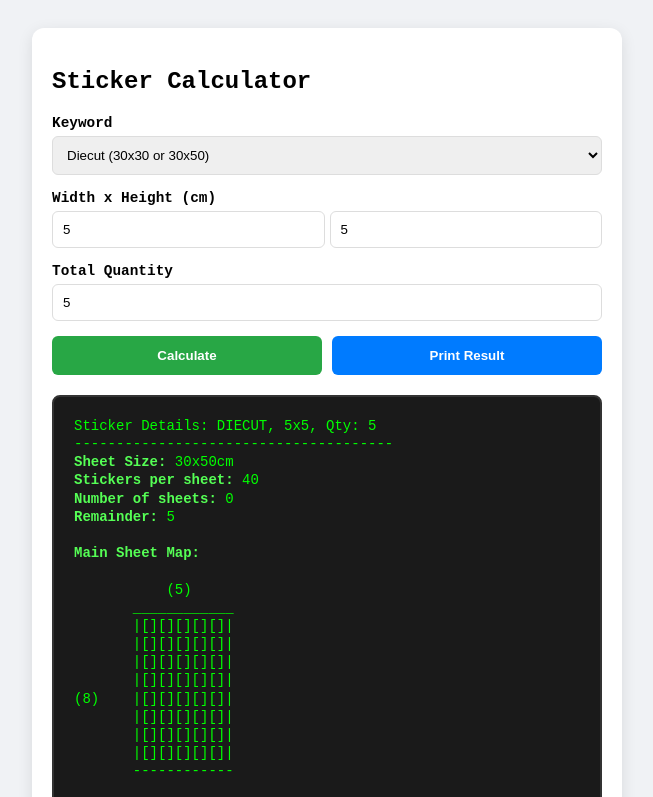
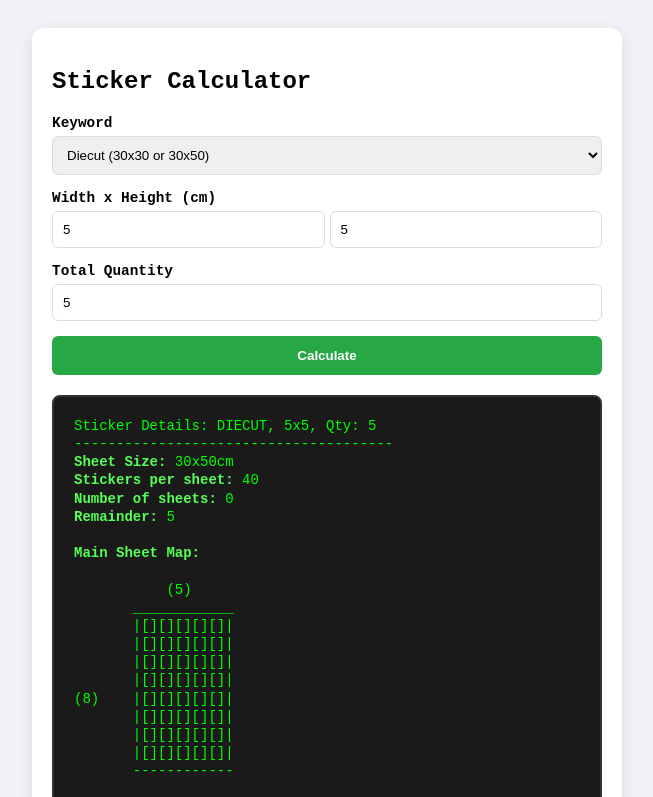
Before and after one commit to iamsuperon/BSP-sticker-calculator, a plain HTML site: page index.html in a window 1280 px wide. Both pictures are taken after typing "5", "5", "5" into the empty fields and a click on the button "Calculate". Shown: the top 797 px of the page, without its empty margins (313-966 px from the left). Drawn offline with Linux system fonts and the light colour scheme.

Commit message:
Update index.html
removed the print button and added row and column on each sheet maps.

```diff
--- a/index.html
+++ b/index.html
@@ -11,7 +11,6 @@
         .btn-container { display: flex; gap: 10px; }
         button { flex: 1; padding: 12px; border: none; border-radius: 6px; cursor: pointer; font-weight: bold; transition: 0.2s; }
         .calc-btn { background: #28a745; color: white; }
-        .print-btn { background: #007bff; color: white; }
         button:hover { opacity: 0.9; }
 
         #output {
@@ -53,7 +52,6 @@
                 <option value="custom">Custom Sticker</option>
             </select>
         </div>
-
         <div class="input-group" id="custom-artboard" style="display: none;">
             <label>Custom Artboard Width x Height (cm)</label>
             <div style="display:flex; gap:5px;">
@@ -61,7 +59,6 @@
                 <input type="number" id="artH" placeholder="Art H" step="0.1">
             </div>
         </div>
-
         <div class="input-group">
             <label>Width x Height (cm)</label>
             <div style="display:flex; gap:5px;">
@@ -77,21 +74,18 @@
 
         <div class="btn-container">
             <button class="calc-btn" onclick="calculate()">Calculate</button>
-            <button class="print-btn" onclick="window.print()">Print Result</button>
         </div>
 
         <div id="output-container">
             <div id="output">Results will appear here...</div>
         </div>
     </div>
-
     <script>
         function toggleCustomArtboard() {
             const keyword = document.getElementById('keyword').value;
             const customDiv = document.getElementById('custom-artboard');
             customDiv.style.display = (keyword === 'custom') ? 'block' : 'none';
         }
-
         function getBestLayout(sw, sh, stickerW, stickerH) {
             let opt1_cols = Math.floor(sw / stickerW);
             let opt1_rows = Math.floor(sh / stickerH);
@@ -103,7 +97,6 @@
                 ? { cols: opt2_cols, rows: opt2_rows, perSheet: opt2_total }
                 : { cols: opt1_cols, rows: opt1_rows, perSheet: opt1_total };
         }
-
         function drawMap(cols, rows, totalStickers) {
             const LABEL_WIDTH = 7;
             const borderWidth = (cols * 2) + 2;
@@ -114,7 +107,8 @@
             // Top border
             map += " ".repeat(LABEL_WIDTH) + "_".repeat(borderWidth) + "\n";
 
-            for(let i = 0; i < rows; i++) {
+            // Only draw the rows actually used (tight map for remainder)
+            for(let i = 0; i < actualRowsUsed; i++) {
                 let rowPrefix = (i === Math.floor(actualRowsUsed / 2))
                     ? `(${actualRowsUsed})`.padEnd(LABEL_WIDTH)
                     : " ".repeat(LABEL_WIDTH);
@@ -125,7 +119,7 @@
                         rowContent += "[]";
                         stickersDrawn++;
                     } else {
-                        rowContent += "  ";
+                        rowContent += "  ";   // TWO spaces to keep perfect alignment with "[]"
                     }
                 }
                 map += rowPrefix + "|" + rowContent + "|\n";
@@ -135,7 +129,6 @@
             map += " ".repeat(LABEL_WIDTH) + "-".repeat(borderWidth);
             return map;
         }
-
         function calculate() {
             let inW = parseFloat(document.getElementById('w').value);
             let inH = parseFloat(document.getElementById('h').value);
@@ -146,10 +139,8 @@
                 alert("Please fill Sticker Width, Height and Total Quantity!");
                 return;
             }
-
             let sW = inW + 0.6;
             let sH = inH + 0.6;
-
             let sw, sh, sheetSizeDisplay;
             if (keyword === "custom") {
                 let artW = parseFloat(document.getElementById('artW').value);
@@ -171,25 +162,25 @@
                 sh = finalSH;
                 sheetSizeDisplay = `30x${finalSH}`;
             }
-
             let layout = getBestLayout(sw, sh, sW, sH);
             let numSheets = Math.floor(qty / layout.perSheet);
             let rem = qty % layout.perSheet;
-
             const LABEL_WIDTH = 7;
             let borderWidth = (layout.cols * 2) + 2;
             let colLabelText = `(${layout.cols})`;
             let half = Math.floor((borderWidth - colLabelText.length) / 2);
             let colLabel = " ".repeat(LABEL_WIDTH + half) + colLabelText;
 
-            // Main Map with extra blank line after the title
+            let mainRowsUsed = Math.ceil(layout.perSheet / layout.cols); // always = layout.rows for main
             let mainMap = colLabel + "\n" + drawMap(layout.cols, layout.rows, layout.perSheet);
 
             let remSection = "";
             if (rem > 0) {
                 const plural = rem === 1 ? "sticker" : "stickers";
-                remSection = `\n\n<span class="stat-label">Remainder Map (${rem} ${plural}):</span>\n\n` +
-                            colLabel + "\n" + drawMap(layout.cols, layout.rows, rem);
+                let remRowsUsed = Math.ceil(rem / layout.cols);
+                let remMap = colLabel + "\n" + drawMap(layout.cols, layout.rows, rem);
+                remSection = `\n\n<span class="stat-label">Remainder Sheet Map (${rem} ${plural}):</span>\n\n` +
+                            `${remMap}\n\nRow: ${remRowsUsed}   Column: ${layout.cols}`;
             }
 
             let resultHTML = `Sticker Details: ${keyword.toUpperCase()}, ${inW}x${inH}, Qty: ${qty}\n` +
@@ -198,11 +189,9 @@
                 `<span class="stat-label">Stickers per sheet:</span> ${layout.perSheet}\n` +
                 `<span class="stat-label">Number of sheets:</span> ${numSheets}\n` +
                 `<span class="stat-label">Remainder:</span> ${rem}\n\n` +
-                `<span class="stat-label">Main Sheet Map:</span>\n\n${mainMap}` + remSection;
-
+                `<span class="stat-label">Main Sheet Map:</span>\n\n${mainMap}\n\nRow: ${mainRowsUsed}   Column: ${layout.cols}` + remSection;
             document.getElementById('output').innerHTML = resultHTML;
         }
-
         window.onload = function() {
             toggleCustomArtboard();
         };
```
